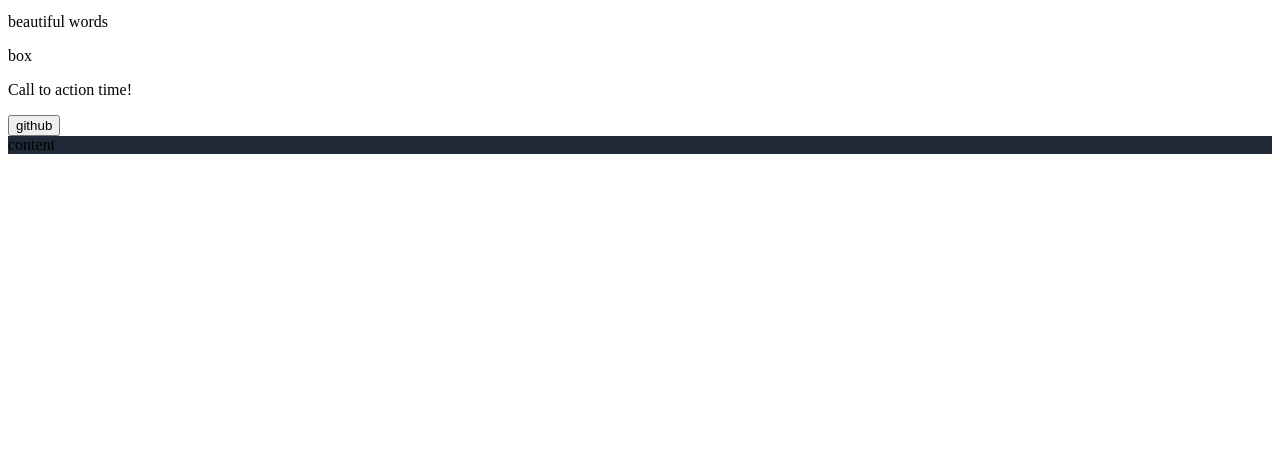
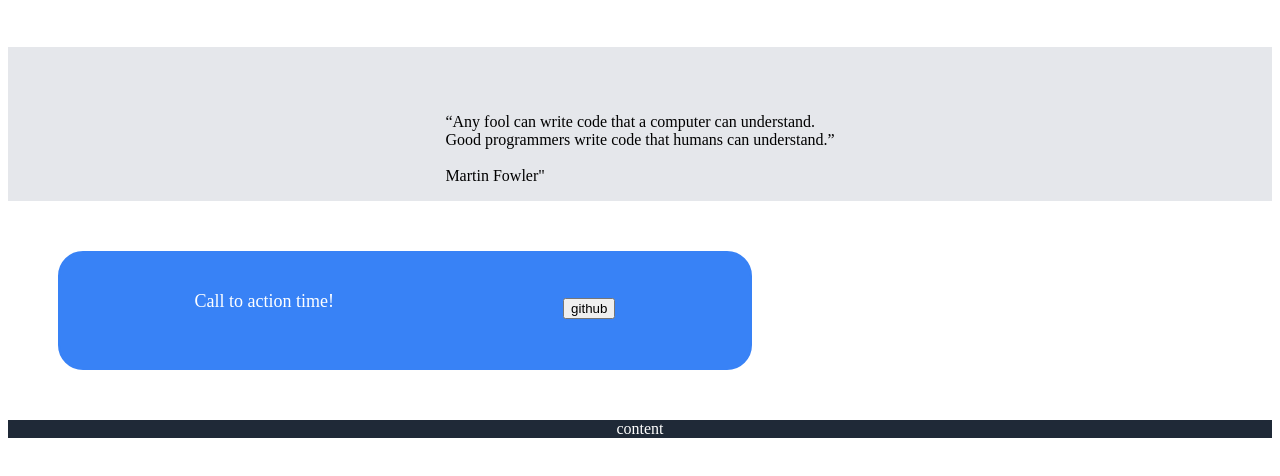
Before and after one commit to ludiccoder/LandingPage, a plain HTML site: page index.html in a window 1280 px wide. Shown: the part 318-794 px from the top of the page. Drawn offline with Linux system fonts and the light colour scheme.

Commit message:
finished sections!

```diff
--- a/index.html
+++ b/index.html
@@ -44,14 +44,22 @@
 
 
     <div class="quote">
-        <p>beautiful words</p>
+        <div>  </div>
+        <div><p>“Any fool can write code that a computer can understand. <br> Good programmers write code that humans can understand.” <br><br> Martin Fowler"</p></div>
+        <div>  </div>
     </div>
+
+
     <div class="calltoaction">
-        <div>box
+        <div>
             <p>Call to action time!</p>
         </div>
-        <button>github</button>
+        <div><button class="button">github</button></div>
     </div>
+
+
+
     <div class="footer">content</div>
+
 </body>
 </html>
--- a/style.css
+++ b/style.css
@@ -65,3 +65,42 @@ display: flex;
   }
 
   /*quote*/
+
+  .quote {
+    display: flex;
+    justify-content: center;
+    align-content: center;
+    flex-grow: 1 2 1;
+    padding-top: 50px;
+    background-color: #E5E7EB;
+    margin: 50px 0px 50px;
+}
+
+.calltoaction {
+    display: flex;
+    background-color: #3882F6;
+    border-radius: 25px;
+    border: 2px solid #3882F6;
+    padding: 20px;
+    width: 650px;
+    height: 75px;
+    align-content: center;
+    justify-content: space-around;
+    font-size: large;
+    color: white;
+    background-color: #3882F6;
+    flex-grow: 3 1;
+    margin: 50px 0px 50px 50px;
+}
+
+.button {
+   margin-top: 25px;
+}
+
+.footer {
+    display: flex;
+    justify-content: center;
+
+    color: white;
+
+}
```
